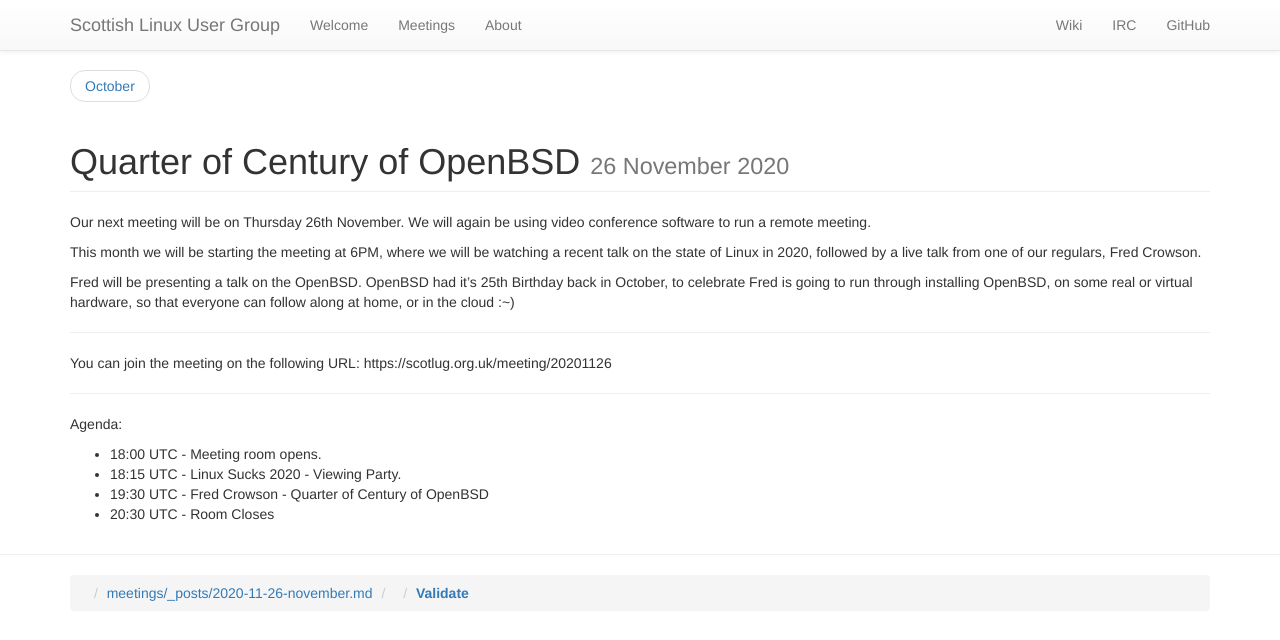
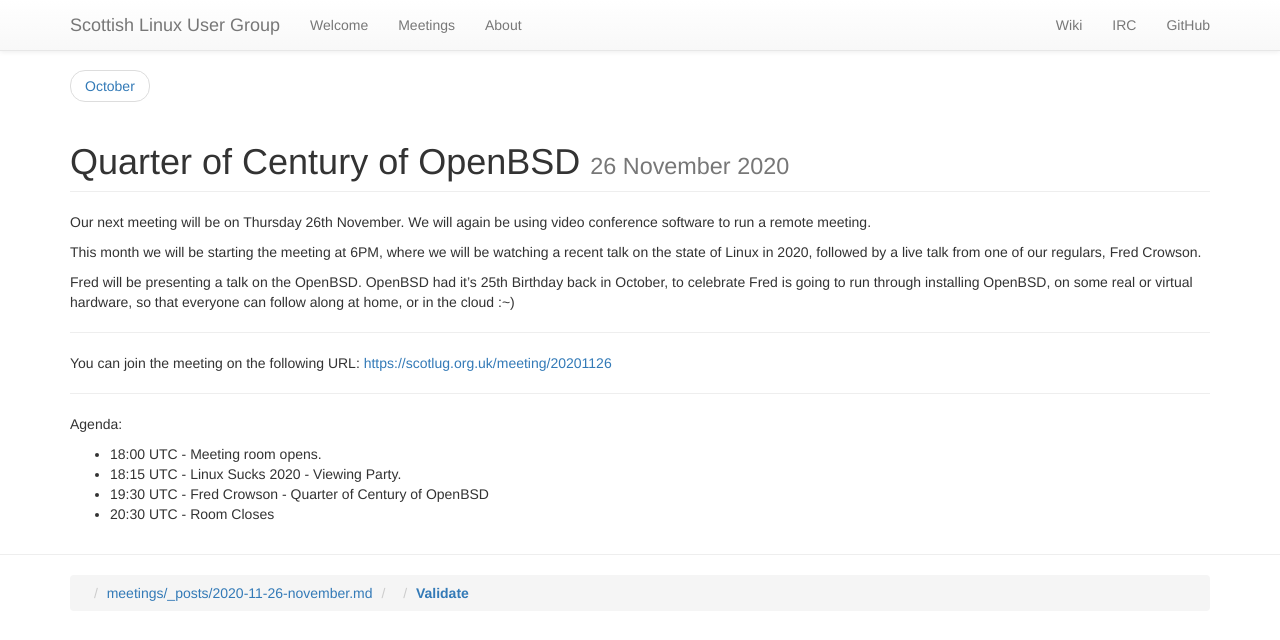
Before and after one commit to ScotLUG/scotlug.github.io, a Jekyll site: the page built from meetings/_posts/2020-11-26-november.md, in a window 1280 px wide. Shown: the top 640 px of the page. Built offline with Jekyll 4.4.1, drawn with Linux system fonts in a browser that asks for light colours; nearby versions of some CDN libraries; library files that are not in the unit come from our copies; part of the change alters nothing that is shown.

```diff
--- a/meetings/_posts/2020-11-26-november.md
+++ b/meetings/_posts/2020-11-26-november.md
@@ -10,7 +10,7 @@ Fred will be presenting a talk on the OpenBSD. OpenBSD had it’s 25th Birthday
 
 ---
 
-You can join the meeting on the following URL: https://scotlug.org.uk/meeting/20201126
+You can join the meeting on the following URL: <a href="https://scotlug.org.uk/meeting/20201126">https://scotlug.org.uk/meeting/20201126</a>
 
 ---
 
```
